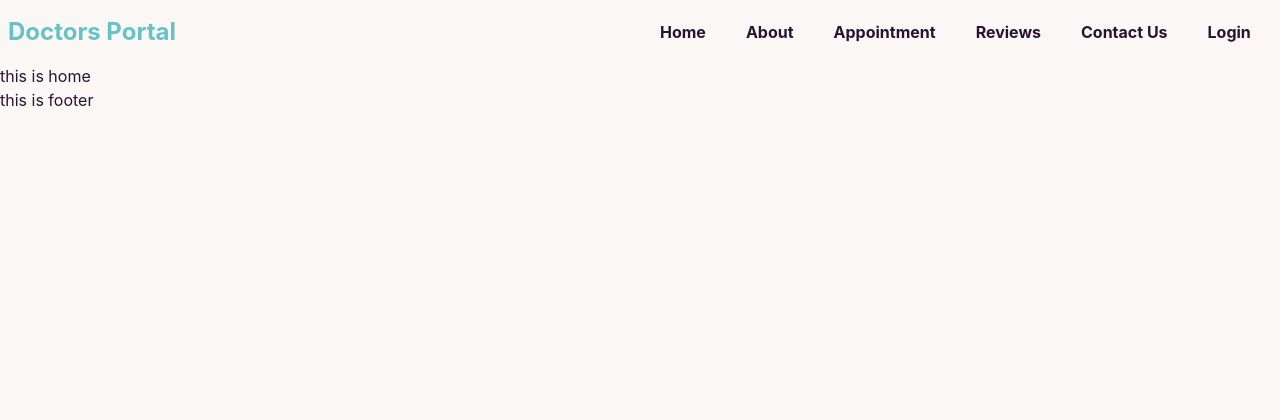
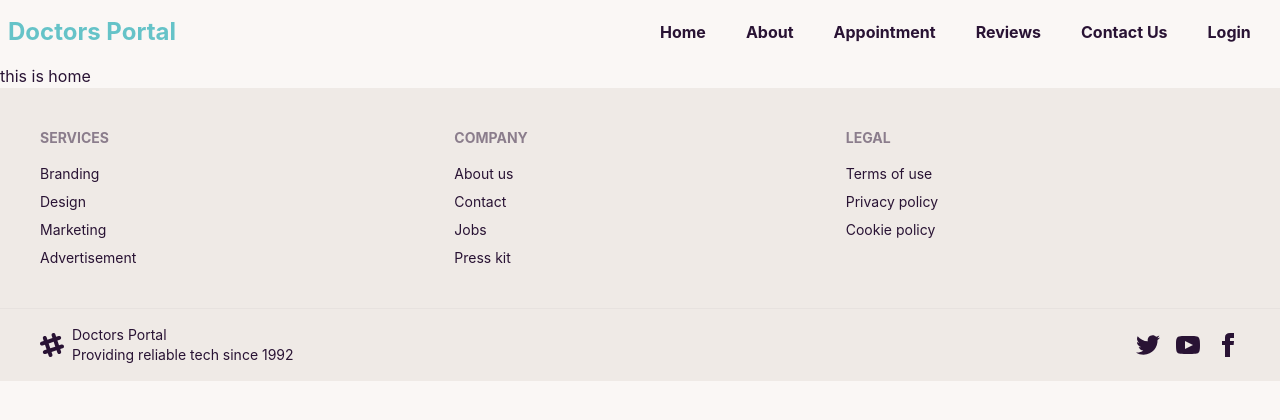
Before and after one commit to alamin0561464977/doctors-portal-client, a React (Create React App) app: page / in a window 1280 px wide. Shown: the top 420 px of the page. Built offline with nearby package versions, Linux system fonts and the light colour scheme.

Commit message:
added a Footer

```diff
--- a/src/Pages/Share/Footer/Footer.js
+++ b/src/Pages/Share/Footer/Footer.js
@@ -3,7 +3,41 @@
 const Footer = () => {
     return (
         <div>
-            this is footer
+            <footer className="footer p-10 bg-base-200 text-base-content">
+                <div>
+                    <span className="footer-title">Services</span>
+                    <a href='/' className="link link-hover">Branding</a>
+                    <a href='/' className="link link-hover">Design</a>
+                    <a href='/' className="link link-hover">Marketing</a>
+                    <a href='/' className="link link-hover">Advertisement</a>
+                </div>
+                <div>
+                    <span className="footer-title">Company</span>
+                    <a href='/' className="link link-hover">About us</a>
+                    <a href='/' className="link link-hover">Contact</a>
+                    <a href='/' className="link link-hover">Jobs</a>
+                    <a href='/' className="link link-hover">Press kit</a>
+                </div>
+                <div>
+                    <span className="footer-title">Legal</span>
+                    <a href='/' className="link link-hover">Terms of use</a>
+                    <a href='/' className="link link-hover">Privacy policy</a>
+                    <a href='/' className="link link-hover">Cookie policy</a>
+                </div>
+            </footer>
+            <footer className="footer px-10 py-4 border-t bg-base-200 text-base-content border-base-300">
+                <div className="items-center grid-flow-col">
+                    <svg width="24" height="24" viewBox="0 0 24 24" xmlns="http://www.w3.org/2000/svg" fillRule="evenodd" clipRule="evenodd" className="fill-current"><path d="M22.672 15.226l-2.432.811.841 2.515c.33 1.019-.209 2.127-1.23 2.456-1.15.325-2.148-.321-2.463-1.226l-.84-2.518-5.013 1.677.84 2.517c.391 1.203-.434 2.542-1.831 2.542-.88 0-1.601-.564-1.86-1.314l-.842-2.516-2.431.809c-1.135.328-2.145-.317-2.463-1.229-.329-1.018.211-2.127 1.231-2.456l2.432-.809-1.621-4.823-2.432.808c-1.355.384-2.558-.59-2.558-1.839 0-.817.509-1.582 1.327-1.846l2.433-.809-.842-2.515c-.33-1.02.211-2.129 1.232-2.458 1.02-.329 2.13.209 2.461 1.229l.842 2.515 5.011-1.677-.839-2.517c-.403-1.238.484-2.553 1.843-2.553.819 0 1.585.509 1.85 1.326l.841 2.517 2.431-.81c1.02-.33 2.131.211 2.461 1.229.332 1.018-.21 2.126-1.23 2.456l-2.433.809 1.622 4.823 2.433-.809c1.242-.401 2.557.484 2.557 1.838 0 .819-.51 1.583-1.328 1.847m-8.992-6.428l-5.01 1.675 1.619 4.828 5.011-1.674-1.62-4.829z"></path></svg>
+                    <p>Doctors Portal <br />Providing reliable tech since 1992</p>
+                </div>
+                <div className="md:place-self-center md:justify-self-end">
+                    <div className="grid grid-flow-col gap-4">
+                        <a href='/'><svg xmlns="http://www.w3.org/2000/svg" width="24" height="24" viewBox="0 0 24 24" className="fill-current"><path d="M24 4.557c-.883.392-1.832.656-2.828.775 1.017-.609 1.798-1.574 2.165-2.724-.951.564-2.005.974-3.127 1.195-.897-.957-2.178-1.555-3.594-1.555-3.179 0-5.515 2.966-4.797 6.045-4.091-.205-7.719-2.165-10.148-5.144-1.29 2.213-.669 5.108 1.523 6.574-.806-.026-1.566-.247-2.229-.616-.054 2.281 1.581 4.415 3.949 4.89-.693.188-1.452.232-2.224.084.626 1.956 2.444 3.379 4.6 3.419-2.07 1.623-4.678 2.348-7.29 2.04 2.179 1.397 4.768 2.212 7.548 2.212 9.142 0 14.307-7.721 13.995-14.646.962-.695 1.797-1.562 2.457-2.549z"></path></svg></a>
+                        <a href='/'><svg xmlns="http://www.w3.org/2000/svg" width="24" height="24" viewBox="0 0 24 24" className="fill-current"><path d="M19.615 3.184c-3.604-.246-11.631-.245-15.23 0-3.897.266-4.356 2.62-4.385 8.816.029 6.185.484 8.549 4.385 8.816 3.6.245 11.626.246 15.23 0 3.897-.266 4.356-2.62 4.385-8.816-.029-6.185-.484-8.549-4.385-8.816zm-10.615 12.816v-8l8 3.993-8 4.007z"></path></svg></a>
+                        <a href='/'><svg xmlns="http://www.w3.org/2000/svg" width="24" height="24" viewBox="0 0 24 24" className="fill-current"><path d="M9 8h-3v4h3v12h5v-12h3.642l.358-4h-4v-1.667c0-.955.192-1.333 1.115-1.333h2.885v-5h-3.808c-3.596 0-5.192 1.583-5.192 4.615v3.385z"></path></svg></a>
+                    </div>
+                </div>
+            </footer>
         </div>
     );
 };
```
